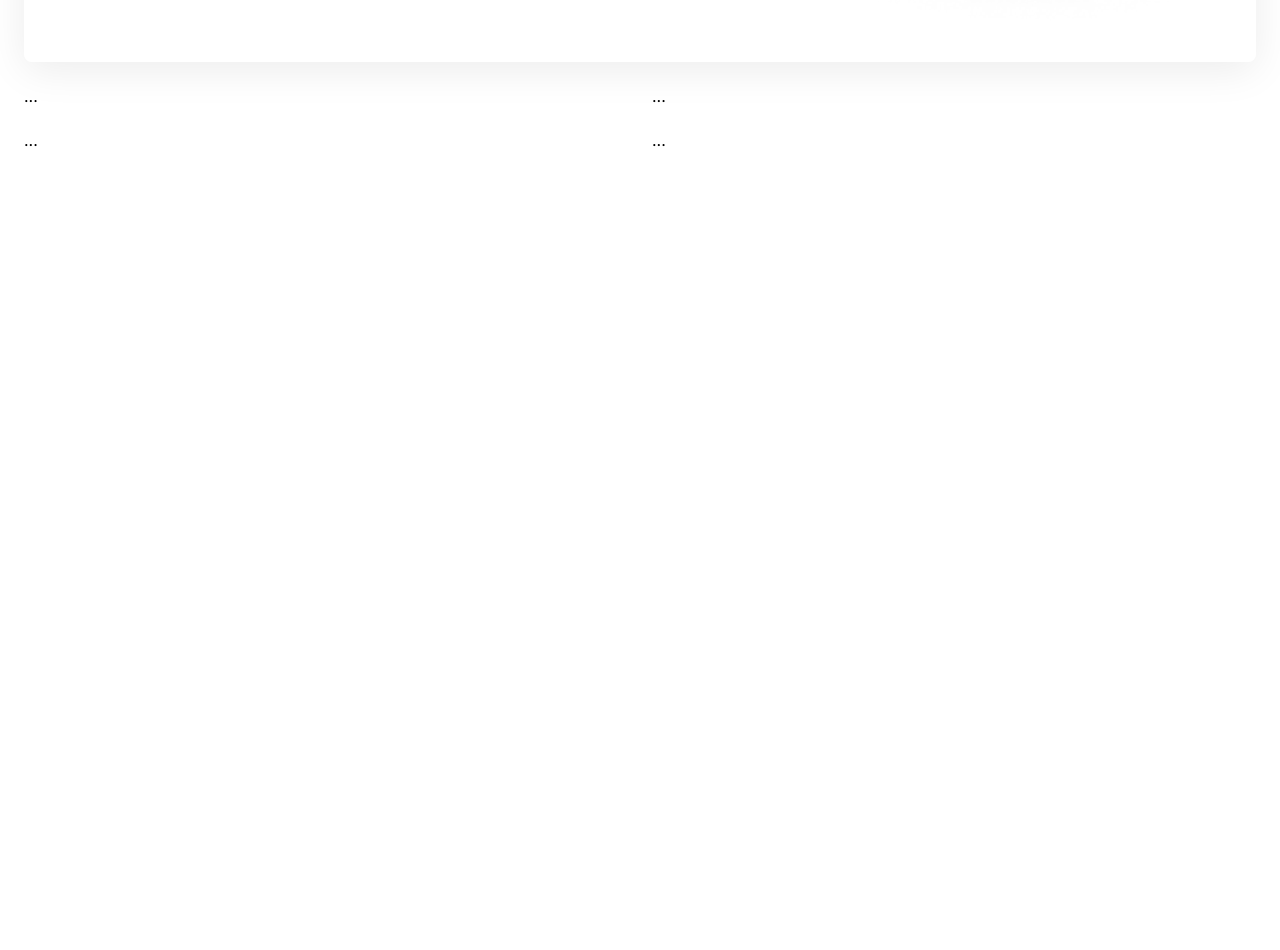
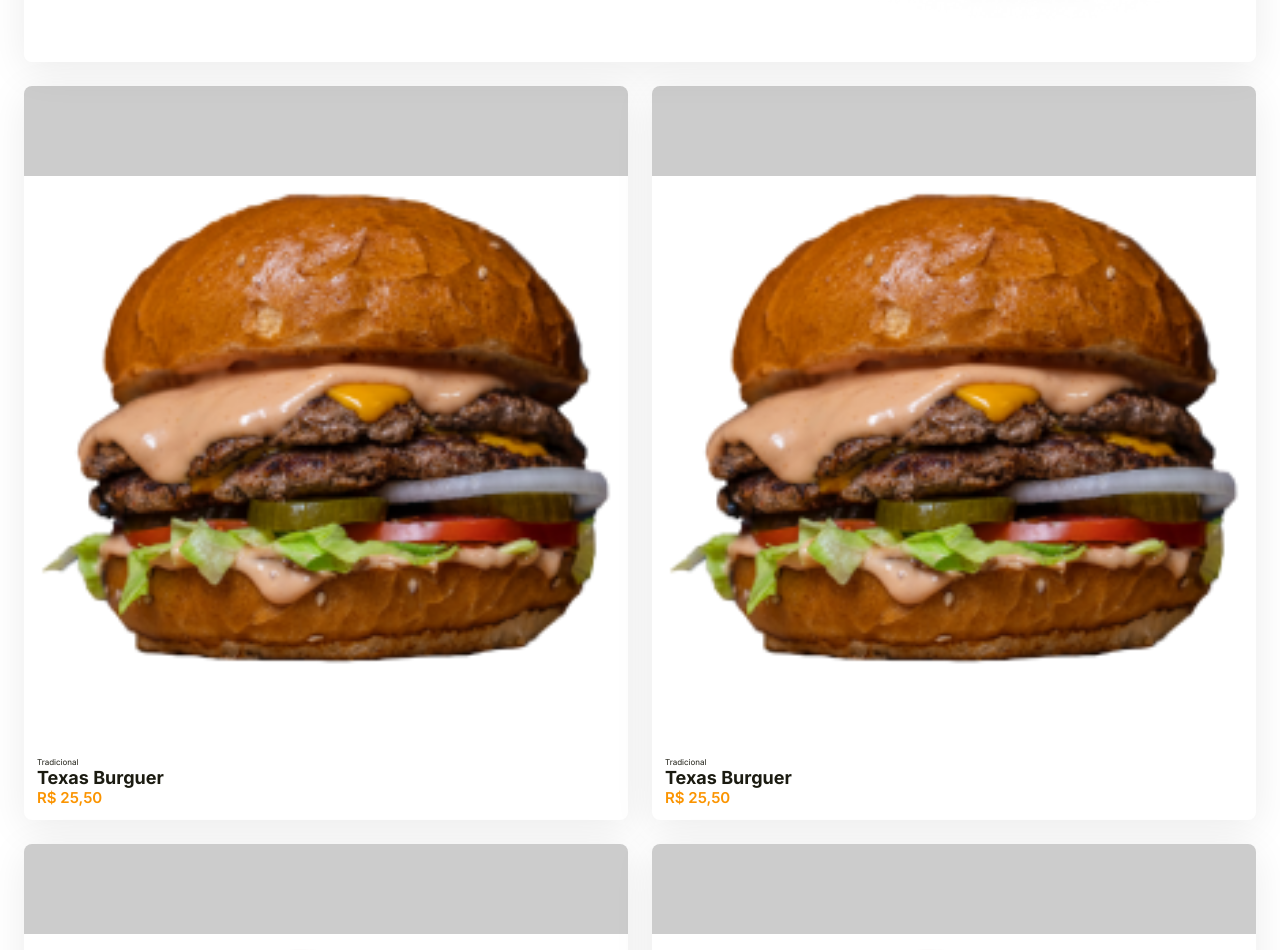
Before and after one commit to ItaloCobains/deliveryb7, a Next.js app: page /1 in a window 1280 px wide. Shown: the part 940-1890 px from the top of the page. Before the commit the page ends 1090 px from the top, so only its background shows below. Built offline with nearby package versions, Linux system fonts and the light colour scheme.

Commit message:
more components

```diff
--- a/components/Banner/index.tsx
+++ b/components/Banner/index.tsx
@@ -10,7 +10,7 @@ export const Banner = () => {
       <Swiper
         slidesPerView={1}
         autoplay={{
-          delay: 1000,
+          delay: 2000,
           disableOnInteraction: false,
         }}
         modules={[Autoplay]}
--- a/components/ProductItem/index.tsx
+++ b/components/ProductItem/index.tsx
@@ -1,7 +1,28 @@
+import Link from 'next/link'
+
 import styles from './styles.module.css'
+import { Product } from '../../types/Product';
 
-export const ProductItem = () => {
+type Props = {
+  data: Product;
+  mainColor: string;
+  secondColor: string;
+}
+
+export const ProductItem = ({ data, mainColor, secondColor }: Props) => {
   return (
-    <div className={styles.container}>...</div>
+    <Link href={`/b7burguer/product/${data.id}`}>
+      <a className={styles.container}>
+        <div className={styles.head} style={{ backgroundColor: secondColor }}></div>
+        <div className={styles.info}>
+          <div className={styles.img}>
+            <img src={data.image} alt='' />
+          </div>
+          <div className={styles.catName}>{data.categoryName}</div>
+          <div className={styles.name}>{data.name}</div>
+          <div className={styles.price} style={{ color: mainColor }} > {data.price}</div>
+        </div>
+      </a >
+    </Link>
   )
 }
--- a/components/ProductItem/styles.module.css
+++ b/components/ProductItem/styles.module.css
@@ -1,3 +1,43 @@
 .container{
+  display: block;
+  background-color: #fff;
+  box-shadow: 0px 8px 40px rgba(0,0,0,0.08);
+  border-radius: 8px;
+  overflow: hidden;
+  text-decoration:none;
+}
 
+.head{
+  height: 90px;
 }
+
+.info{
+  padding: 13px;
+}
+
+.info .img {
+  text-align: center;
+  margin-top: -90px;
+}
+
+.info .img img{
+  width: 100%;
+  height: auto;
+}
+
+.info .catName {
+  font-weight: 500;
+  font-size: 8px;
+  color: #1b1b11;
+}
+
+.info .name{
+  font-weight: 700;
+  font-size: 18px;
+  color: #1b1b11;
+}
+
+.info .price {
+  font-weight: 600;
+  font-size: 15px;
+}
--- /dev/null
+++ b/libs/useApi.ts
@@ -0,0 +1,33 @@
+
+export type getTenantResponse = {
+  name: string;
+  mainColor: string;
+  secondColor: string;
+}
+
+export const useApi = () => ({
+
+
+  getTenant: (tenantSlug: string): boolean | getTenantResponse => {
+    switch (tenantSlug) {
+      case 'B7burguer':
+        return {
+          name: 'B7burguer',
+          mainColor: '#FF0000',
+          secondColor: '#00ff00'
+        }
+        break;
+
+      case 'b7pizza':
+        return {
+          name: 'B7pizza',
+          mainColor: '#0000ff',
+          secondColor: '#00ff00'
+        }
+        break;
+
+      default: return false;
+    }
+  }
+
+});
--- a/pages/[tenant]/index.tsx
+++ b/pages/[tenant]/index.tsx
@@ -3,9 +3,11 @@ import styles from "./../../styles/Home.module.css";
 import { Banner } from "../../components/Banner"
 import { SearchInput } from "../../components/SearchInput";
 import { ProductItem } from '../../components/ProductItem';
+import { useApi } from "../../libs/useApi";
 
 
 const Home = () => {
+
   const handleSearch = (searchValue: string) => {
     console.log(`Vc esta buscando por: ${searchValue}`);
   }
@@ -38,10 +40,37 @@ const Home = () => {
       <Banner />
 
       <div className={styles.grid}>
-        <ProductItem />
-        <ProductItem />
-        <ProductItem />
-        <ProductItem />
+        <ProductItem
+          data={{ id: 1, image: '/tmp/burgue.png', categoryName: "Tradicional", name: "Texas Burguer", price: "R$ 25,50" }}
+          mainColor="#fb9400"
+          secondColor="#CCC"
+        />
+        <ProductItem
+          data={{ id: 2, image: '/tmp/burgue.png', categoryName: "Tradicional", name: "Texas Burguer", price: "R$ 25,50" }}
+          mainColor="#fb9400"
+          secondColor="#CCC"
+        />
+        <ProductItem
+          data={{ id: 3, image: '/tmp/burgue.png', categoryName: "Tradicional", name: "Texas Burguer", price: "R$ 25,50" }}
+          mainColor="#fb9400"
+          secondColor="#CCC"
+        />
+        <ProductItem
+          data={{ id: 4, image: '/tmp/burgue.png', categoryName: "Tradicional", name: "Texas Burguer", price: "R$ 25,50" }}
+          mainColor="#fb9400"
+          secondColor="#CCC"
+        />
+        <ProductItem
+          data={{ id: 5, image: '/tmp/burgue.png', categoryName: "Tradicional", name: "Texas Burguer", price: "R$ 25,50" }}
+          mainColor="#fb9400"
+          secondColor="#CCC"
+        />
+        <ProductItem
+          data={{ id: 6, image: '/tmp/burgue.png', categoryName: "Tradicional", name: "Texas Burguer", price: "R$ 25,50" }}
+          mainColor="#fb9400"
+          secondColor="#CCC"
+        />
+
       </div>
     </div>
   );
--- /dev/null
+++ b/types/Product.ts
@@ -0,0 +1,7 @@
+export type Product = {
+  id: number;
+  image: string;
+  categoryName: string;
+  name: string;
+  price: string;
+}
```
Also changed, not shown: public/tmp/burgue.png (added).
